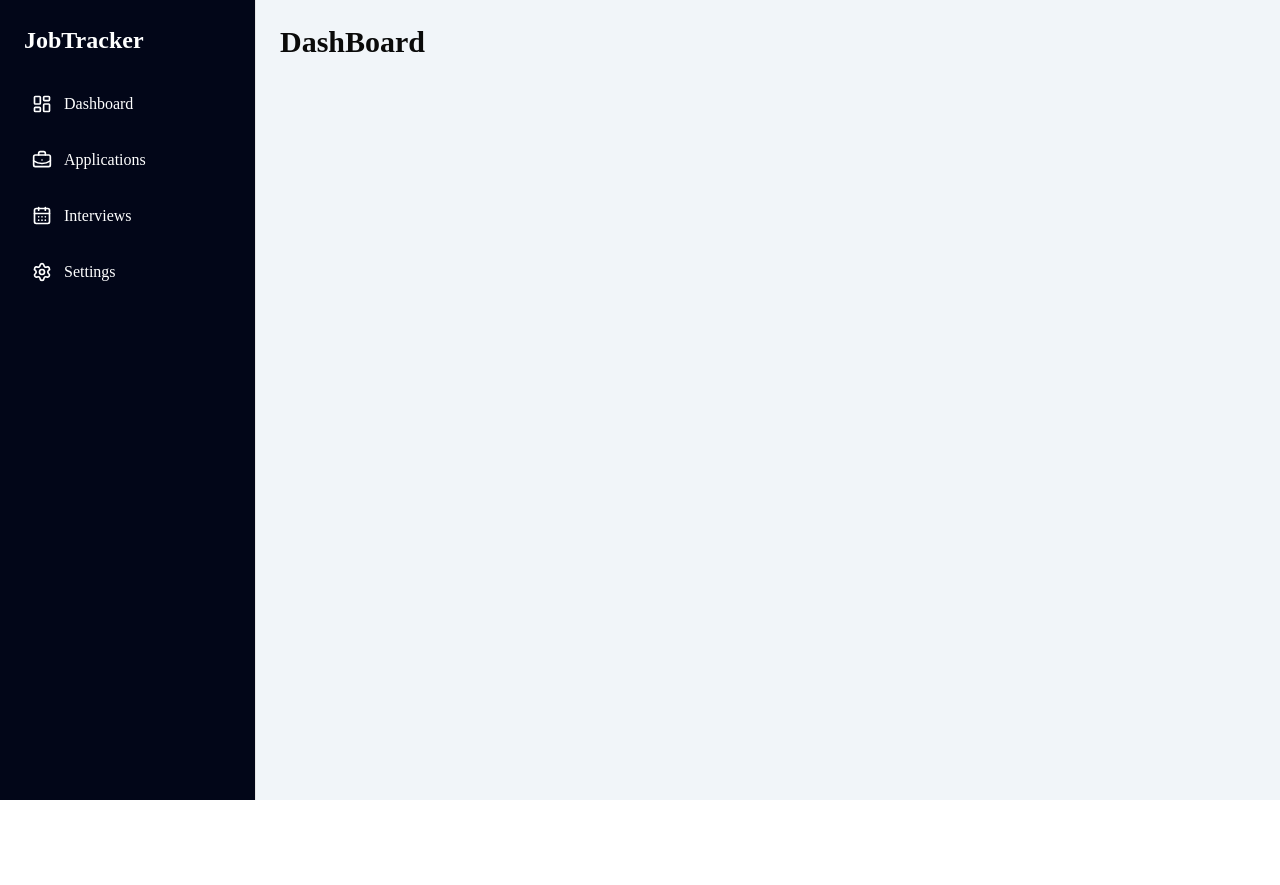
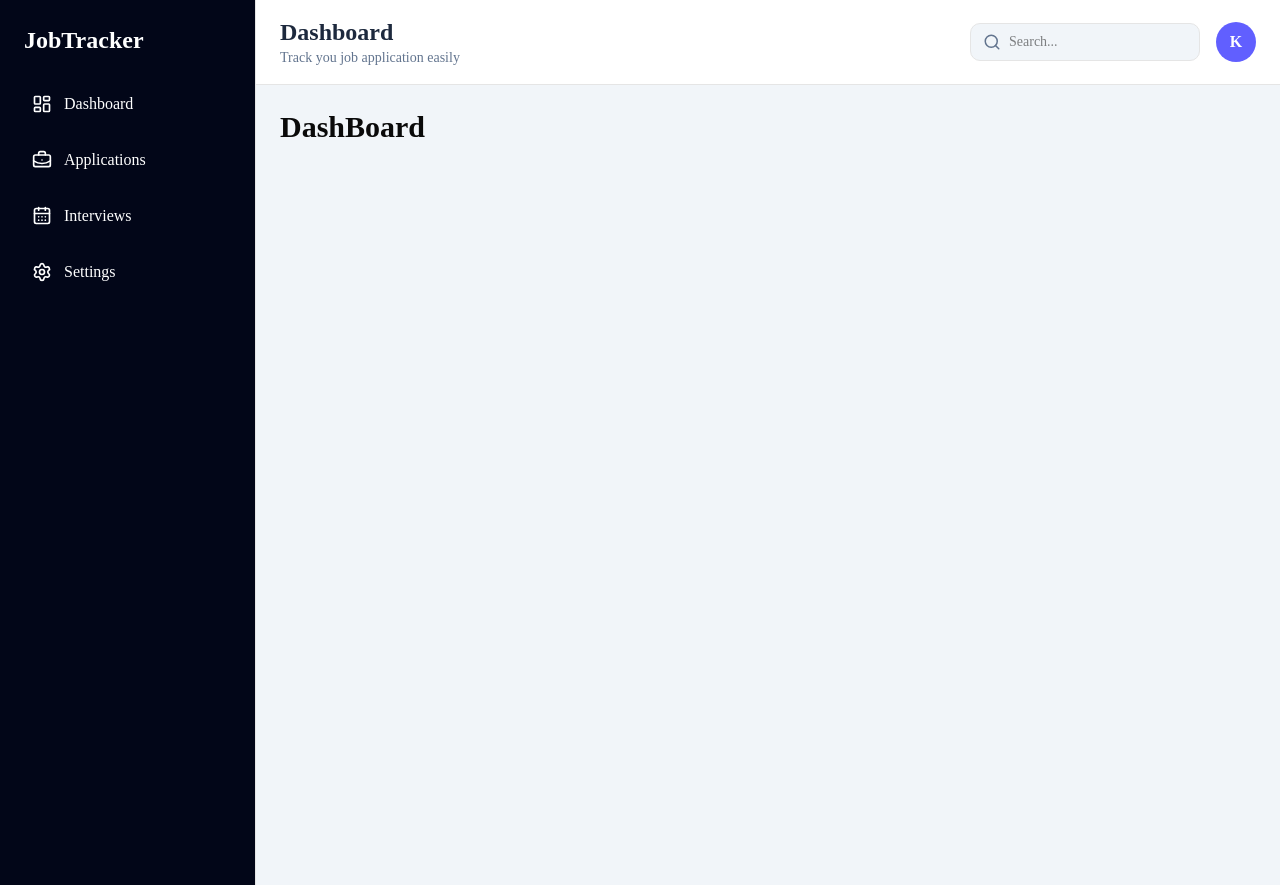
Before and after one commit to KashishGoyal905/job-application-tracker, a Next.js app: page / in a window 1280 px wide. Before the commit the page ends 800 px from the top, so only its background shows below. Built offline with nearby package versions, Linux system fonts and the light colour scheme.

Commit message:
feat: added navbar in the dahboard layout

```diff
--- a/src/components/layouts/DashboardLayout.tsx
+++ b/src/components/layouts/DashboardLayout.tsx
@@ -1,3 +1,4 @@
+import Navbar from "./Navbar";
 import Sidebar from "./Sidebar";
 
 type DashboardLayoutProps = {
@@ -8,7 +9,10 @@ export default function DashboardLayout({ children }: DashboardLayoutProps) {
   return (
     <div className="flex">
       <Sidebar />
-      <main className="flex-1 p-6 bg-slate-100 min-h-screen">{children}</main>
+      <div className="flex flex-1 flex-col">
+        <Navbar />
+        <main className="flex-1 p-6 bg-slate-100 min-h-screen">{children}</main>
+      </div>
     </div>
   );
 }
--- /dev/null
+++ b/src/components/layouts/Navbar.tsx
@@ -0,0 +1,29 @@
+import { Search } from "lucide-react";
+
+function Navbar() {
+  return (
+    <header className="flex items-center justify-between border-b bg-white px-6 py-4">
+      <div>
+        <h2 className="text-2xl font-semibold text-slate-800">Dashboard</h2>
+        <p className="text-sm text-slate-500">
+          Track you job application easily
+        </p>
+      </div>
+      <div className="flex items-center gap-4">
+        <div className="flex items-center gap-2 rounded-lg border bg-slate-100 px-3 py-2">
+          <Search size={18} className="text-slate-500" />
+          <input
+            type="text"
+            placeholder="Search..."
+            className="bg-transparent text-sm outline-none"
+          />
+        </div>
+        <div className="flex h-10 w-10 items-center justify-center rounded-full bg-indigo-500 font-semibold text-white">
+          K
+        </div>
+      </div>
+    </header>
+  );
+}
+
+export default Navbar;
```
